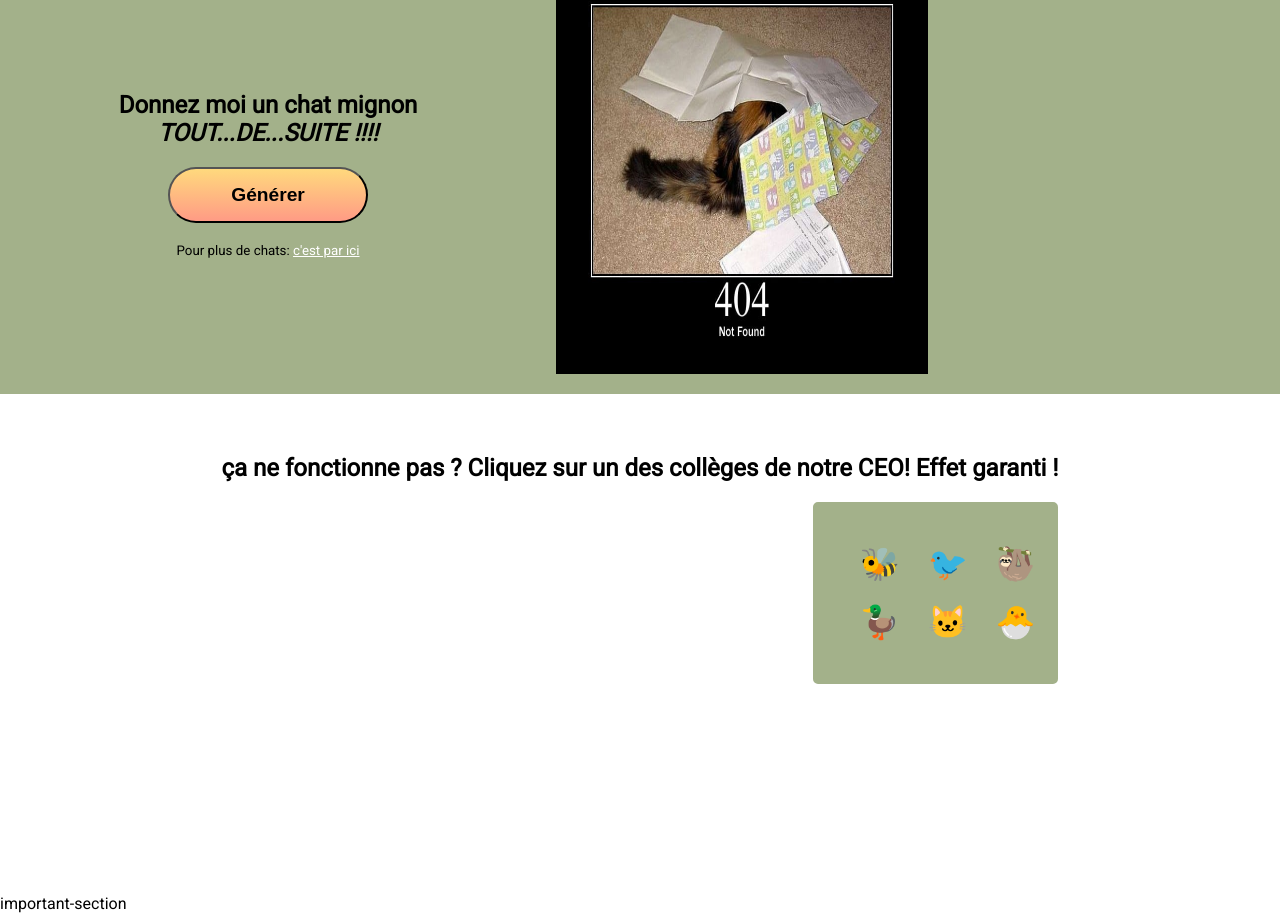
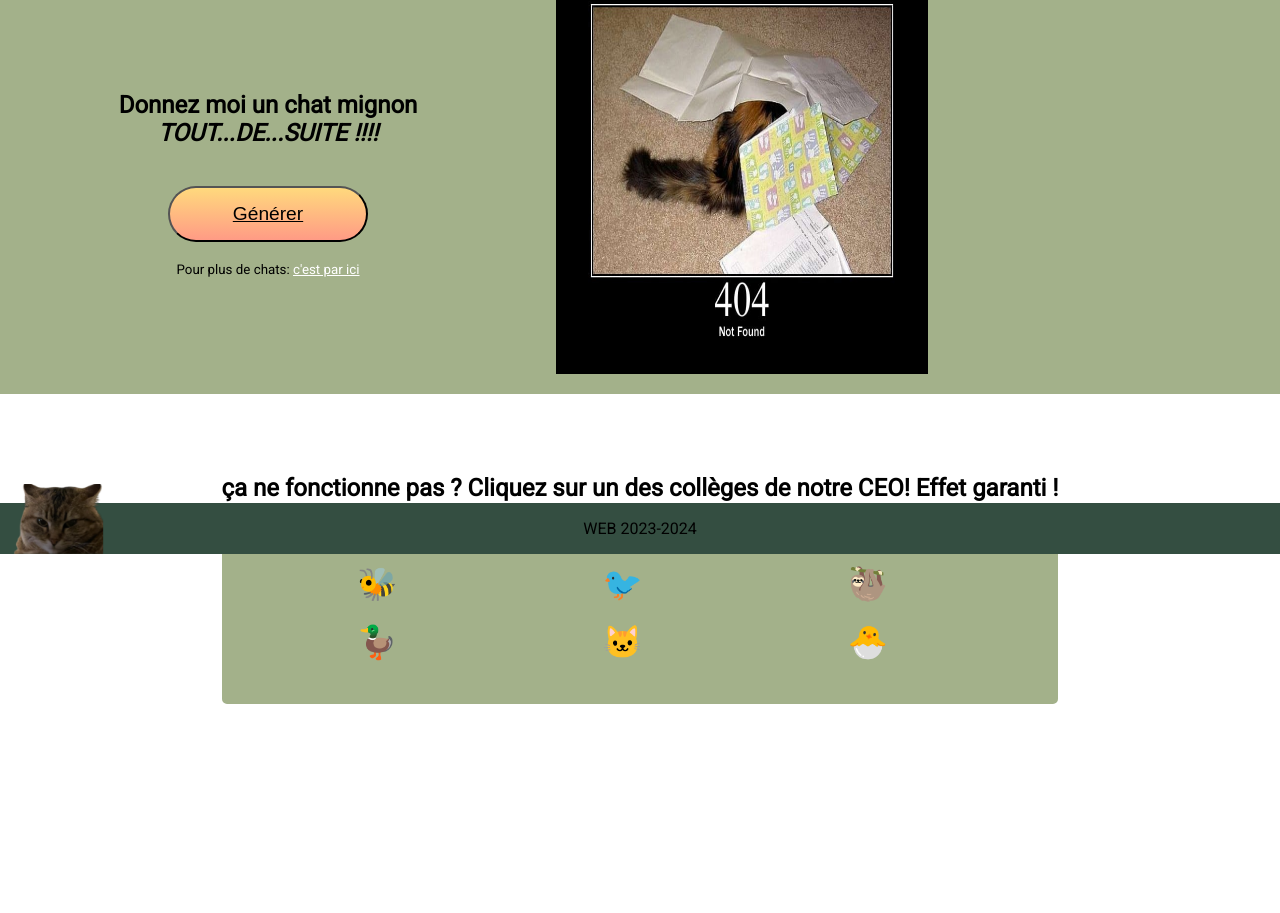
Before and after one commit to Greywind299792458/HEIG_WEB_practical_work_1, a plain HTML site: page index.html in a window 1280 px wide. Shown: the part 246-1159 px from the top of the page. Drawn offline with Linux system fonts and the light colour scheme.

Commit message:
💄 small style fixes

```diff
--- a/index.html
+++ b/index.html
@@ -23,7 +23,7 @@
         <main>
             <section class="content-padding section main-section">
                 <img class="mad-biscotte" height="90" src="assets/angry_biscotte.png" alt="Logo The Purrfect Place">
-                <p>Dure journée au travail ? Votre vie paraît maussade et dénuée de sens ? Ce sont tous les symptômes d'un besoin urgent de <b>petits animaux mignons</b></p>
+                <p>Journée difficile au travail ? Votre vie paraît maussade et dénuée de sens ? Ce sont tous les symptômes d'un besoin urgent de <b>petits animaux mignons</b></p>
             </section>
             <section class="content-padding section help-section">
                 <div class="help-text">
@@ -32,7 +32,7 @@
                         <i>TOUT...DE...SUITE !!!!</i>
                     </h2>
                     <button class="btn-action" id="generate-image-btn">
-                        <b>Générer</b>
+                        <u>Générer</u>
                     </button>
                     <small>Pour plus de chats: <a href="https://cataas.com/#/" target="_blank">c'est par ici</a></small>
                 </div>
@@ -49,9 +49,10 @@
                    <a class="link" title="Pigeon Conga 2 ! - kekeflipnote" target="_blank" href="https://www.youtube.com/watch?v=Ut-fJCc0zS4&list=LL&index=1042&ab_channel=kekeflipnote">&#128035;</a>
                 </div>
             </section>
-            <section id="content-padding important-section">
-                important-section
-            </section>
         </main>
+        <img height="60" id="mad-kitty-image" src="assets/mad-kitty.png" alt="cat picture">
+        <footer>
+            <p>WEB 2023-2024</p>
+        </footer>
     </body>
 </html>
--- a/styles/style.css
+++ b/styles/style.css
@@ -1,17 +1,22 @@
-* {
+body {
+    font-family: 'Roboto', sans-serif;
+    z-index: -1;
     margin: 0;
 }
 
-body {
-    font-family: 'Roboto', sans-serif;
-    z-index: -1;
+header, footer {
+    width: 100%;
+    position: fixed;
+    background-color: #344e41;
 }
 
 header {
-    width: 100%;
-    position: fixed;
     z-index: 10;
-    background-color: #344e41;
+}
+
+footer {
+    bottom:0;
+    text-align: center;
 }
 
 nav {
@@ -24,11 +29,6 @@ nav {
     top: 0px;
 }
 
-
-.links {
-    justify-self: flex-end;
-}
-
 a {
     color:white;
 }
@@ -36,3 +36,15 @@ a {
 .content-padding {
     padding:20px;
 }
+
+#mad-kitty-image {
+    height: 70px;
+    position: fixed;
+    left:10px;
+    bottom: 0px;
+    z-index: 5;
+}
+
+#mad-kitty-image:hover {
+    height: 80px;
+}
```
Also changed, not shown: team.html (+10 -7 lines), assets/mad-kitty.png (added).
